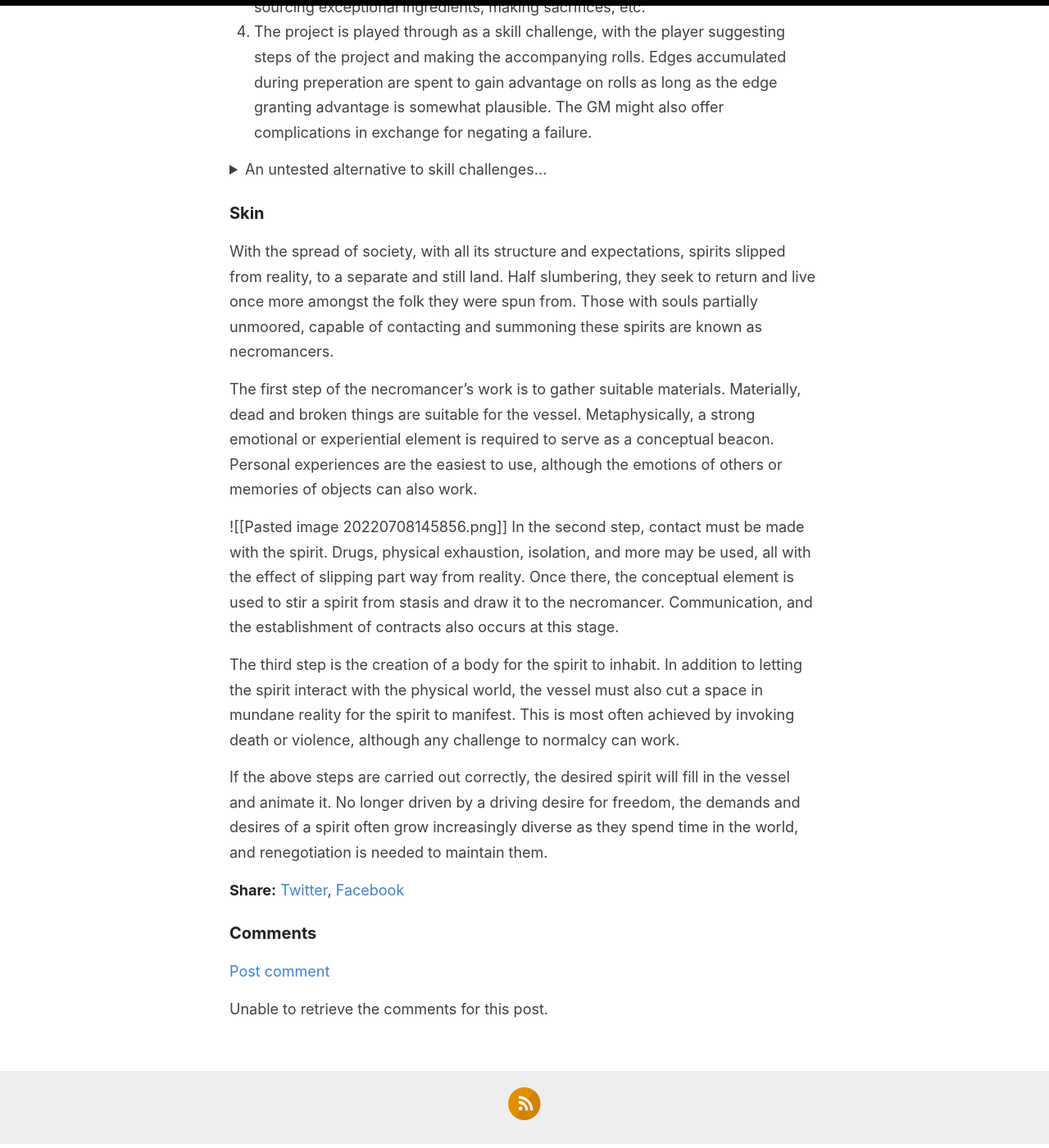
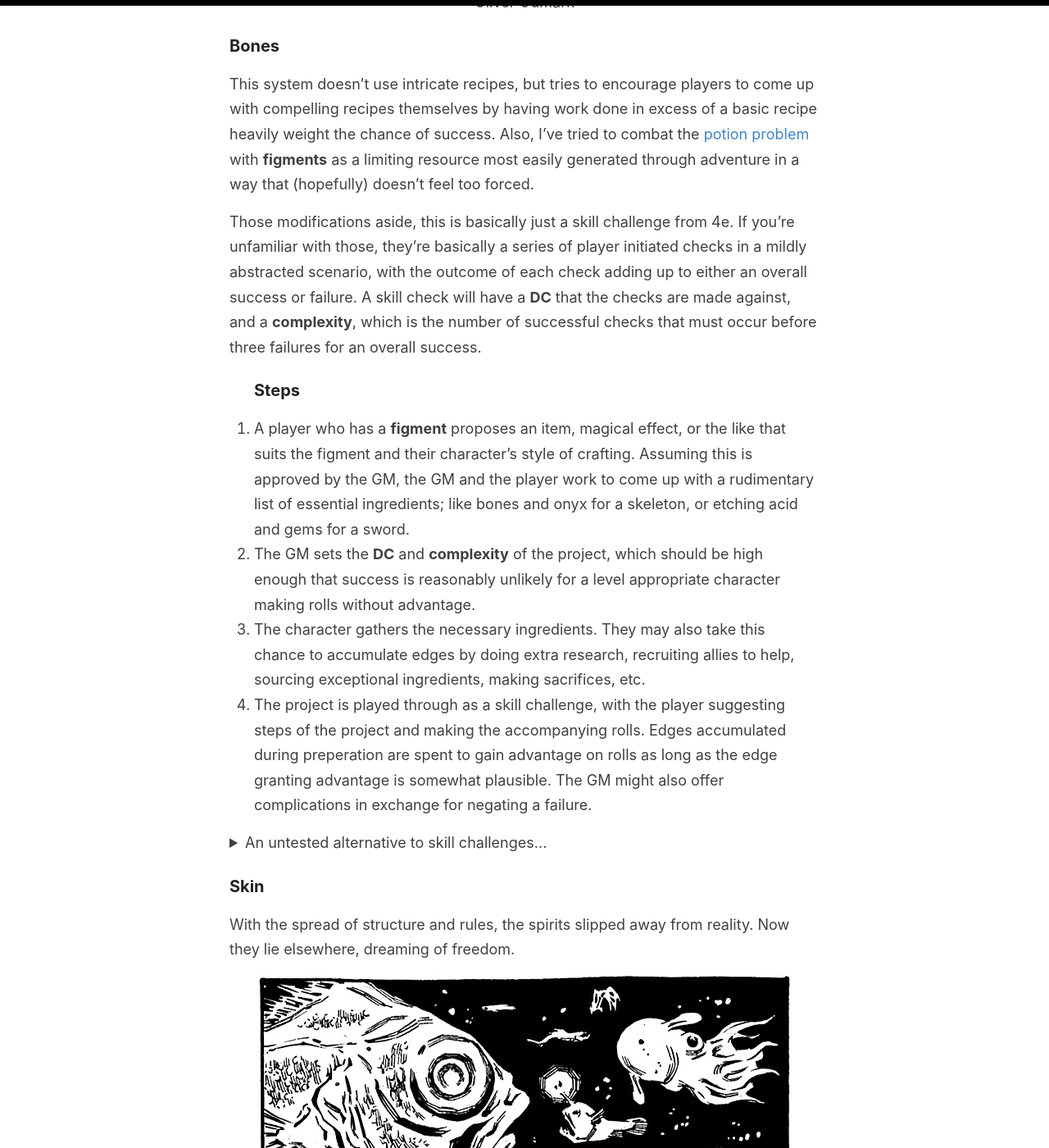
Before and after one commit to Abyssin/abyssin.github.io, a Jekyll site: the page built from _posts/2022-07-07-necromancy-crafting.md, in a window 1280 px wide and 1400 px high, scrolled down 1114 px. Shown: the whole window at 82% size. Built offline with Jekyll 4.4.1, drawn with Linux system fonts in a browser that asks for light colours; some of the changed text lies outside the part shown.

Commit message:
Updated post

```diff
--- a/_posts/2022-07-07-necromancy-crafting.md
+++ b/_posts/2022-07-07-necromancy-crafting.md
@@ -7,10 +7,14 @@ comments_id: 1
 ---
 These are some rules I cobbled together for a 5e game around a year ago. They were designed for a necromancer priest, but I think the underlying system could be used for other magical crafting.
 
+
+<center><img src="/abyssin.github.io/images/oliver-odmark-hiss-deformed.jpg" alt="A corpse possessed by a void spirit."></center><center>Oliver Odmark</center>
+
 ## Bones
 This system doesn't use intricate recipes, but tries to encourage players to come up with compelling recipes themselves by having work done in excess of a basic recipe heavily weight the chance of success. Also, I've tried to combat the [potion problem](https://slugsandsilver.blogspot.com/2019/04/alchemists-and-resources-hard-nut-to.html) with **figments** as a limiting resource most easily generated through adventure in a way that (hopefully) doesn't feel too forced.
 
-Those modifications aside, this is basically just a skill challenge from 4e. If you're unfamiliar with this, it's basically a series of player initiated checks in a mildly abstracted scenario, with the outcome of each check adding up to either an overall success or failure. A skill check will have a **DC** that the checks are made against, and a **complexity**, which is the number of successful checks that must occur before three failures for an overall success.
+Those modifications aside, this is basically just a skill challenge from 4e. If you're unfamiliar with those, they're basically a series of player initiated checks in a mildly abstracted scenario, with the outcome of each check adding up to either an overall success or failure. A skill check will have a **DC** that the checks are made against, and a **complexity**, which is the number of successful checks that must occur before three failures for an overall success.
+<br>
 
 #### Steps
 1. A player who has a **figment** proposes an item, magical effect, or the like that suits the figment and their character's style of crafting. Assuming this is approved by the GM, the GM and the player work to come up with a rudimentary list of essential ingredients; like bones and onyx for a skeleton, or etching acid and gems for a sword.
@@ -29,13 +33,9 @@ Those modifications aside, this is basically just a skill challenge from 4e. If
 	</details>
 
 ## Skin
-With the spread of society, with all its structure and expectations, spirits slipped from reality, to a separate and still land. Half slumbering, they seek to return and live once more amongst the folk they were spun from. Those with souls partially unmoored, capable of contacting and summoning these spirits are known as necromancers.
+With the spread of structure and rules, the spirits slipped away from reality. Now they lie elsewhere, dreaming of freedom.
+<center><img src="/abyssin.github.io/images/soilAdrift.png" alt="Man asphyxiates to see fish."></center><center>Soil by Atsushi Kaneko</center>
 
-The first step of the necromancer's work is to gather suitable materials. Materially, dead and broken things are suitable for the vessel. Metaphysically, a strong emotional or experiential element is required to serve as a conceptual beacon. Personal experiences are the easiest to use, although the emotions of others or memories of objects can also work.
-
-![[Pasted image 20220708145856.png]]
-In the second step, contact must be made with the spirit. Drugs, physical exhaustion, isolation, and more may be used, all with the effect of slipping part way from reality. Once there, the conceptual element is used to stir a spirit from stasis and draw it to the necromancer. Communication, and the establishment of contracts also occurs at this stage.
-
-The third step is the creation of a body for the spirit to inhabit. In addition to letting the spirit interact with the physical world, the vessel must also cut a space in mundane reality for the spirit to manifest. This is most often achieved by invoking death or violence, although any challenge to normalcy can work.
-
-If the above steps are carried out correctly, the desired spirit will fill in the vessel and animate it. No longer driven by a driving desire for freedom, the demands and desires of a spirit often grow increasingly diverse as they spend time in the world, and renegotiation is needed to maintain them.
+Your soul is ajar, wounded in a way that is an opening. Through ritual, drugs, or dying, join the spirits in their sleeping realm. Take with you a figment which resonates with one of the slumbering spirits, and it will stir. Create a body, a vessel that can carry the spirit through the world. Make it cut through any pretenses of normalcy that could rebuke it. Call out once more, and the spirit will come.
+**Figment:** Emotionally resonant experiences. Ideally ones own.
+**Form:** Human remains, abandoned things, and nonsense. Intricate metalwork adornments, often mechanical.
```
Also changed, not shown: images/oliver-odmark-hiss-deformed.jpg (added), images/soilAdrift.png (added).
